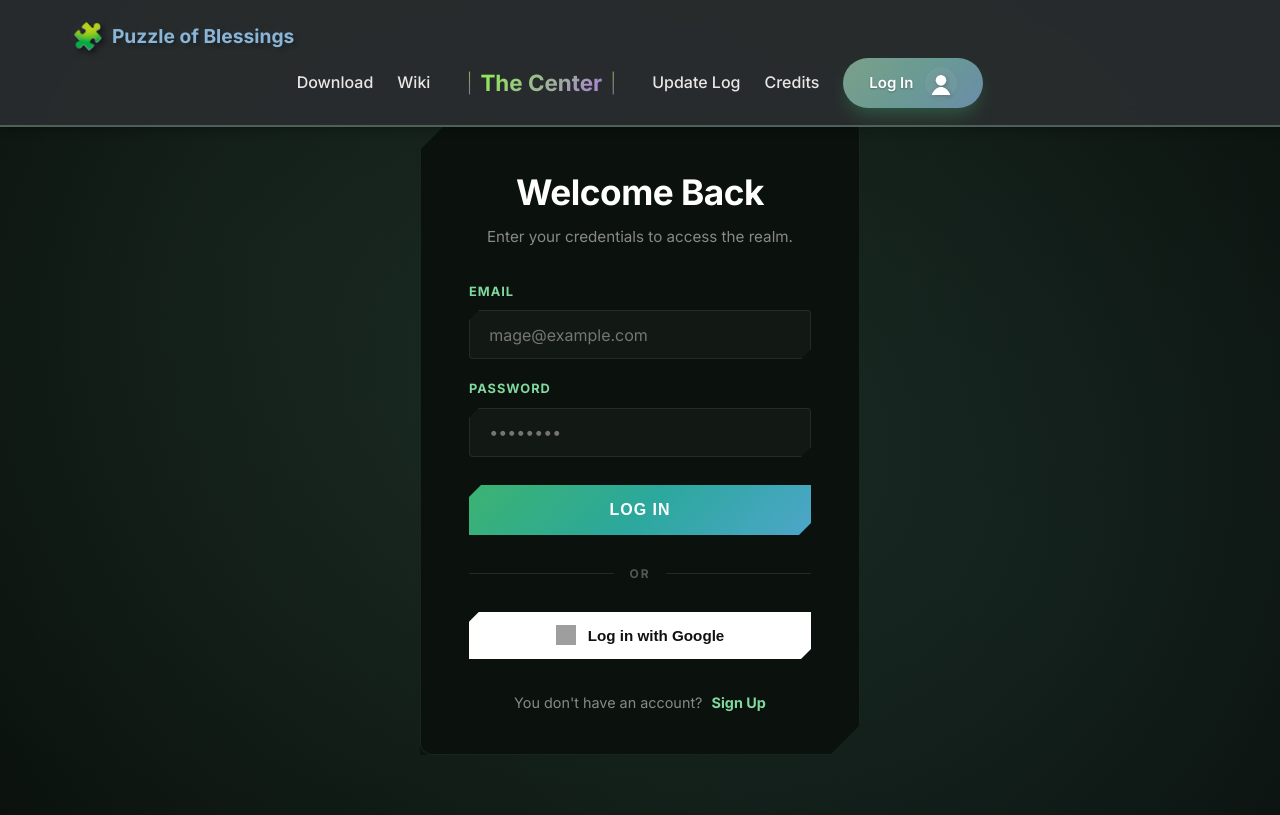
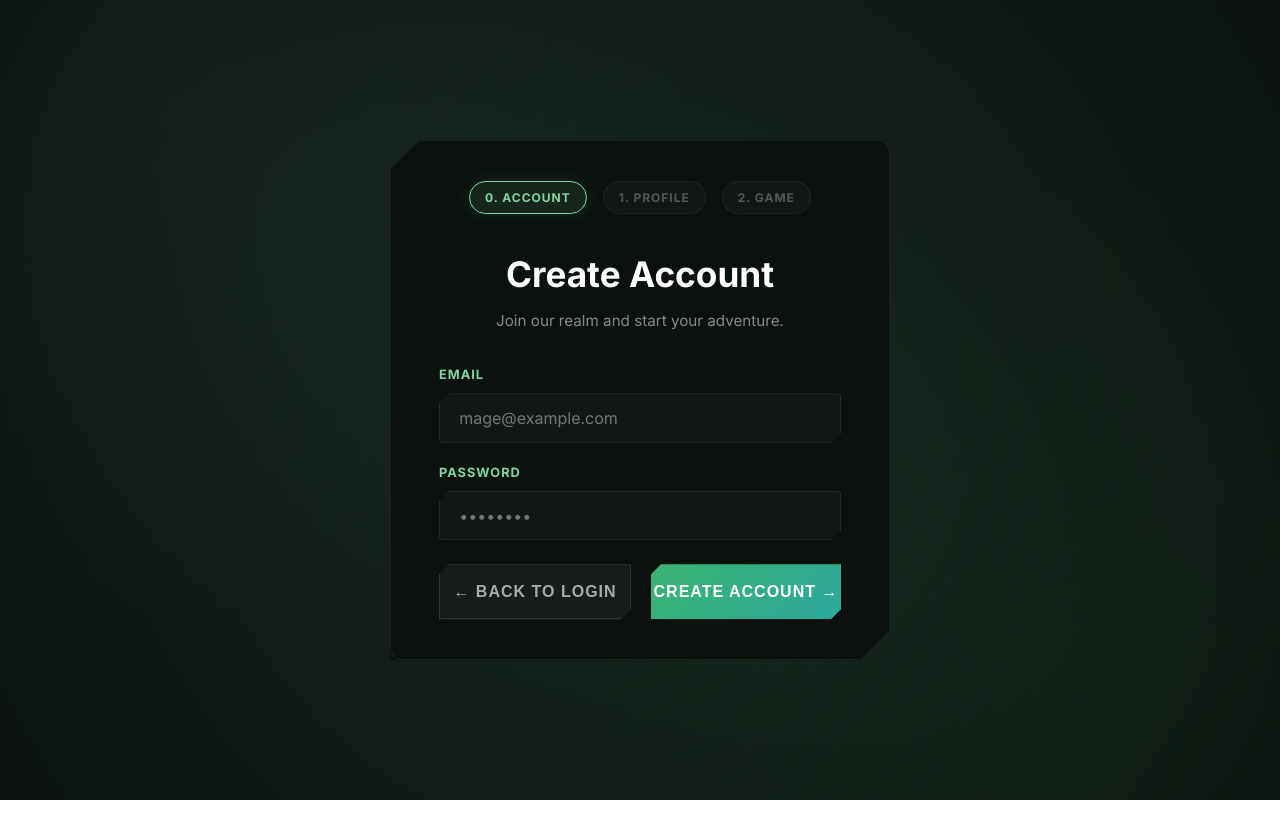
Before and after one commit to SalvadorMilaFilipe/WebsitePuzzleofBlessings, a React (Vite) app: page /register in a window 1280 px wide. Before the commit this address led to /login. Built offline with nearby package versions, Linux system fonts and the light colour scheme; grey boxes are pictures that could not be loaded.

Commit message:
Alteracoes Website 21/03/2026 - Correcao da pagina de registo, adicao de botao de sign up a direita do de log in e correcao de caminhos do website

```diff
--- a/src/pages/Login.css
+++ b/src/pages/Login.css
@@ -5,9 +5,9 @@
     display: flex;
     justify-content: center;
     align-items: center;
-    padding: 120px 20px 60px; /* Offset for navbar */
+    padding: 40px 20px; /* Navbar is hidden, no need for large padding */
     position: relative;
-    overflow: hidden;
+    overflow-x: hidden;
 }
 
 /* Subtle background pattern */
--- a/src/pages/Login.jsx
+++ b/src/pages/Login.jsx
@@ -1,16 +1,14 @@
-import { useState, useEffect } from 'react'
+import { useState } from 'react'
 import { useNavigate, Navigate } from 'react-router-dom'
 import { useAuth } from '../context/AuthContext'
 import './Login.css'
 
 function Login() {
-    const { session, loginWithGoogle, loginWithEmail, signupWithEmail, isNewUser, userProfile } = useAuth()
+    const { session, loginWithGoogle, loginWithEmail, isNewUser, userProfile } = useAuth()
     const navigate = useNavigate()
 
-    const [isLoginView, setIsLoginView] = useState(true)
     const [email, setEmail] = useState('')
     const [password, setPassword] = useState('')
-    const [username, setUsername] = useState('')
     const [error, setError] = useState('')
     const [loading, setLoading] = useState(false)
 
@@ -44,26 +42,9 @@ function Login() {
         }
     }
 
-    const handleSignupStep1 = async (e) => {
-        e.preventDefault()
-        setError('')
-        setLoading(true)
-        try {
-            // Este passo cria o utilizador no Supabase Auth.
-            // Uma vez criado, a sessão é disparada e o AuthRedirect deteta isNewUser e envia para /register
-            await signupWithEmail(email, password)
-        } catch (err) {
-            setError(err.message || 'Signup failed')
-        } finally {
-            setLoading(false)
-        }
-    }
-
     return (
         <div className="login-page-container">
             <div className="login-card">
-                {isLoginView ? (
-                    <>
                 <h2>Welcome Back</h2>
                 <p className="subtitle">Enter your credentials to access the realm.</p>
                 <form onSubmit={handleLoginSubmit}>
@@ -100,55 +81,8 @@ function Login() {
                     Log in with Google
                 </button>
                 <div className="toggle-view">
-                            <p>You don't have an account? <span onClick={() => setIsLoginView(false)}>Sign Up</span></p>
+                    <p>You don't have an account? <span onClick={() => navigate('/register')}>Sign Up</span></p>
                 </div>
-                    </>
-                ) : (
-                    <>
-                        <h2>Create Account</h2>
-                        <p className="subtitle">Join us and start your journey.</p>
-                        <form onSubmit={handleSignupStep1}>
-                            <div className="form-group">
-                                <label htmlFor="signup-email">Email</label>
-                                <input
-                                    type="email"
-                                    id="signup-email"
-                                    value={email}
-                                    onChange={(e) => setEmail(e.target.value)}
-                                    placeholder="your@email.com"
-                                    required
-                                />
-                            </div>
-                            <div className="form-group">
-                                <label htmlFor="signup-password">Password</label>
-                                <input
-                                    type="password"
-                                    id="signup-password"
-                                    value={password}
-                                    onChange={(e) => setPassword(e.target.value)}
-                                    placeholder="••••••••"
-                                    required
-                                    minLength={6}
-                                />
-                            </div>
-                            <p style={{ fontSize: '0.75rem', color: '#666', marginBottom: '1rem', textAlign: 'center' }}>
-                                Next step: Profile & Game details
-                            </p>
-                            {error && <p className="error-message">{error}</p>}
-                            <div style={{ display: 'flex', gap: '1rem' }}>
-                                <button type="button" className="btn-secondary" style={{ flex: 1 }} onClick={() => setIsLoginView(true)}>
-                                    Cancel
-                                </button>
-                                <button type="submit" className="btn-primary" style={{ flex: 1 }} disabled={loading}>
-                                    {loading ? 'Processing...' : 'Next →'}
-                                </button>
-                            </div>
-                        </form>
-                        <div className="toggle-view">
-                            <p>Already have an account? <span onClick={() => setIsLoginView(true)}>Log In</span></p>
-                        </div>
-                    </>
-                )}
             </div>
         </div>
     )
--- a/src/pages/Register.css
+++ b/src/pages/Register.css
@@ -5,7 +5,7 @@
     display: flex;
     justify-content: center;
     align-items: center;
-    padding: 120px 20px 60px; /* Offset for navbar */
+    padding: 60px 20px; /* Removed large offset for navbar */
     position: relative;
     overflow-x: hidden;
 }
@@ -29,7 +29,7 @@
     padding: 2.5rem 3rem;
     border-radius: 12px;
     width: 100%;
-    max-width: 500px; /* Bit wider for double columns */
+    max-width: 500px;
     box-shadow: 0 20px 50px rgba(0, 0, 0, 0.8),
         0 0 30px rgba(129, 216, 158, 0.05);
     border: 1px solid rgba(129, 216, 158, 0.1);
@@ -71,7 +71,7 @@
 .step-indicator span {
     font-size: 0.75rem;
     font-weight: 800;
-    padding: 6px 20px;
+    padding: 6px 15px;
     border-radius: 100px;
     background: rgba(255, 255, 255, 0.03);
     color: #555;
@@ -125,40 +125,6 @@
     box-shadow: 0 0 15px rgba(129, 216, 158, 0.1);
 }
 
-.form-group input:read-only {
-    background: rgba(255, 255, 255, 0.02);
-    border-color: rgba(255, 255, 255, 0.05);
-    color: #666;
-    cursor: not-allowed;
-}
-
-.form-group small {
-    display: block;
-    margin-top: 0.6rem;
-    color: #666;
-    font-size: 0.8rem;
-    line-height: 1.4;
-}
-
-.country-select-wrapper {
-    position: relative;
-    display: flex;
-    align-items: center;
-}
-
-.selected-flag {
-    position: absolute;
-    left: 15px;
-    width: 24px;
-    pointer-events: none;
-    z-index: 5;
-    filter: drop-shadow(0 2px 4px rgba(0,0,0,0.5));
-}
-
-.form-group select.has-flag {
-    padding-left: 48px;
-}
-
 .error-message {
     color: #ff6b6b;
     font-size: 0.85rem;
@@ -178,6 +144,63 @@
 
 .register-actions button {
     flex: 1;
+    height: 55px; /* Fixed height to prevent squashing */
+    font-size: 1rem;
+    font-weight: 700;
+    cursor: pointer;
+    border: none;
+    transition: all 0.2s ease;
+    text-transform: uppercase;
+    letter-spacing: 1px;
+    clip-path: polygon(10px 0%, 100% 0%, 100% calc(100% - 10px), calc(100% - 10px) 100%, 0% 100%, 0% 10px);
+}
+
+.btn-primary {
+    background: linear-gradient(135deg, #3CB371 0%, #2BA89C 100%);
+    color: white;
+    box-shadow: 0 4px 15px rgba(60, 179, 113, 0.2);
+}
+
+.btn-primary:hover {
+    filter: brightness(1.1);
+    transform: translateY(-2px);
+    box-shadow: 0 6px 20px rgba(60, 179, 113, 0.3);
+}
+
+.btn-primary:active {
+    transform: translateY(0);
+}
+
+.btn-secondary {
+    background: rgba(255, 255, 255, 0.05);
+    border: 1px solid rgba(255, 255, 255, 0.1) !important;
+    color: #aaa;
+}
+
+.btn-secondary:hover {
+    background: rgba(255, 255, 255, 0.08);
+    color: #fff;
+    border-color: rgba(255, 255, 255, 0.2) !important;
+}
+
+.flex-row {
+    display: flex;
+    gap: 1.25rem;
+}
+
+.flex-row > div {
+    flex: 1;
+}
+
+@keyframes slideUpFade {
+    from {
+        opacity: 0;
+        transform: translateY(30px);
+    }
+    to {
+        opacity: 1;
+        transform: translateY(0);
+    }
 }
 
 @media (max-width: 480px) {
@@ -193,13 +216,8 @@
         flex-direction: column;
         gap: 0;
     }
+
+    .register-actions {
+        flex-direction: column;
+    }
 }
-
-.flex-row {
-    display: flex;
-    gap: 1.25rem;
-}
-
-.flex-row > div {
-    flex: 1;
-}
--- a/src/pages/Register.jsx
+++ b/src/pages/Register.jsx
@@ -5,25 +5,53 @@ import { countries } from '../utils/countries'
 import './Register.css'
 
 function Register() {
-    const { session, isNewUser, userProfile, completeRegistration, logout, loading: authLoading } = useAuth()
+    const { session, isNewUser, userProfile, signupWithEmail, completeRegistration, logout, loading: authLoading } = useAuth()
     const navigate = useNavigate()
 
-    const [step, setStep] = useState(1)
+    // Step logic:
+    // 0: Create account (email + password) - only if no session
+    // 1: Profile details
+    // 2: Game details
+    const [step, setStep] = useState(session ? 1 : 0)
+
+    // Form states
+    const [email, setEmail] = useState('')
+    const [password, setPassword] = useState('')
     const [username, setUsername] = useState('')
     const [sitePassword, setSitePassword] = useState('')
     const [gameUser, setGameUser] = useState('')
     const [gamePassword, setGamePassword] = useState('')
     const [birthYear, setBirthYear] = useState(new Date().getFullYear())
     const [country, setCountry] = useState('')
+
     const [error, setError] = useState('')
     const [loading, setLoading] = useState(false)
 
-    // GUARDAS:
-    // 1. Se não houver sessão, ir para login
-    if (!authLoading && !session) return <Navigate to="/login" replace />
+    // Redirect if already has profile
+    if (!authLoading && session && !isNewUser && userProfile) {
+        return <Navigate to="/" replace />
+    }
 
-    // 2. Se já tiver perfil e não for "novo", ir para home
-    if (!authLoading && session && !isNewUser && userProfile) return <Navigate to="/" replace />
+    // Auto-advance to profile step after signup or OAuth login
+    useEffect(() => {
+        if (!authLoading && session && step === 0) {
+            setStep(1)
+        }
+    }, [session, authLoading, step])
+
+    const handleCreateAccount = async (e) => {
+        e.preventDefault()
+        setError('')
+        setLoading(true)
+        try {
+            await signupWithEmail(email, password)
+            // useEffect will move us to step 1
+        } catch (err) {
+            setError(err.message || 'Account creation failed')
+        } finally {
+            setLoading(false)
+        }
+    }
 
     const handleNextStep = (e) => {
         e.preventDefault()
@@ -66,20 +94,65 @@ function Register() {
             .replace(/./g, char => String.fromCodePoint(char.charCodeAt(0) + 127397))
     }
 
-    if (authLoading) return <div className="register-page-container">Carregando sessão...</div>
+    if (authLoading) return <div className="register-page-container">Loading session...</div>
 
     return (
         <div className="register-page-container">
             <div className="register-card">
                 <div className="step-indicator">
+                    {!session && <span className={step === 0 ? 'active' : ''}>0. Account</span>}
                     <span className={step === 1 ? 'active' : ''}>1. Profile</span>
                     <span className={step === 2 ? 'active' : ''}>2. Game</span>
                 </div>
 
-                <h2>{step === 1 ? 'Configure Profile' : 'Game Account'}</h2>
-                <p>Welcome, <strong>{session?.user?.user_metadata?.full_name?.split(' ')[0] || 'Traveler'}</strong>! We need a few more details to complete your registration.</p>
+                <h2>
+                    {step === 0 ? 'Create Account' : step === 1 ? 'Configure Profile' : 'Game Account'}
+                </h2>
 
-                {step === 1 ? (
+                <p>
+                    {step === 0
+                        ? 'Join our realm and start your adventure.'
+                        : `Welcome${session?.user?.user_metadata?.full_name ? ', ' + session.user.user_metadata.full_name.split(' ')[0] : ''}! Please complete your details.`}
+                </p>
+
+                {step === 0 && (
+                    <form onSubmit={handleCreateAccount}>
+                        <div className="form-group">
+                            <label htmlFor="reg-email">Email</label>
+                            <input
+                                type="email"
+                                id="reg-email"
+                                value={email}
+                                onChange={(e) => setEmail(e.target.value)}
+                                placeholder="mage@example.com"
+                                required
+                            />
+                        </div>
+                        <div className="form-group">
+                            <label htmlFor="reg-password">Password</label>
+                            <input
+                                type="password"
+                                id="reg-password"
+                                value={password}
+                                onChange={(e) => setPassword(e.target.value)}
+                                placeholder="••••••••"
+                                required
+                                minLength={6}
+                            />
+                        </div>
+                        {error && <p className="error-message">{error}</p>}
+                        <div className="register-actions">
+                            <button type="button" className="btn-secondary" onClick={() => navigate('/login')}>
+                                ← Back to Login
+                            </button>
+                            <button type="submit" className="btn-primary" disabled={loading}>
+                                {loading ? 'Creating...' : 'Create Account →'}
+                            </button>
+                        </div>
+                    </form>
+                )}
+
+                {step === 1 && (
                     <form onSubmit={handleNextStep}>
                         <div className="form-group">
                             <label>Email (Verified)</label>
@@ -165,11 +238,13 @@ function Register() {
                                 Logout & Exit
                             </button>
                             <button type="submit" className="btn-primary">
-                                Next Step →
+                                Profile Done →
                             </button>
                         </div>
                     </form>
-                ) : (
+                )}
+
+                {step === 2 && (
                     <form onSubmit={handleSubmit}>
                         <div className="form-group">
                             <label htmlFor="gameUser">In-Game Username (Unity)</label>
```
Also changed, not shown: css/shared.css (+31 -0 lines), src/components/Navbar.jsx (+12 -0 lines). Lines whose indentation alone changed are shown as unchanged.
